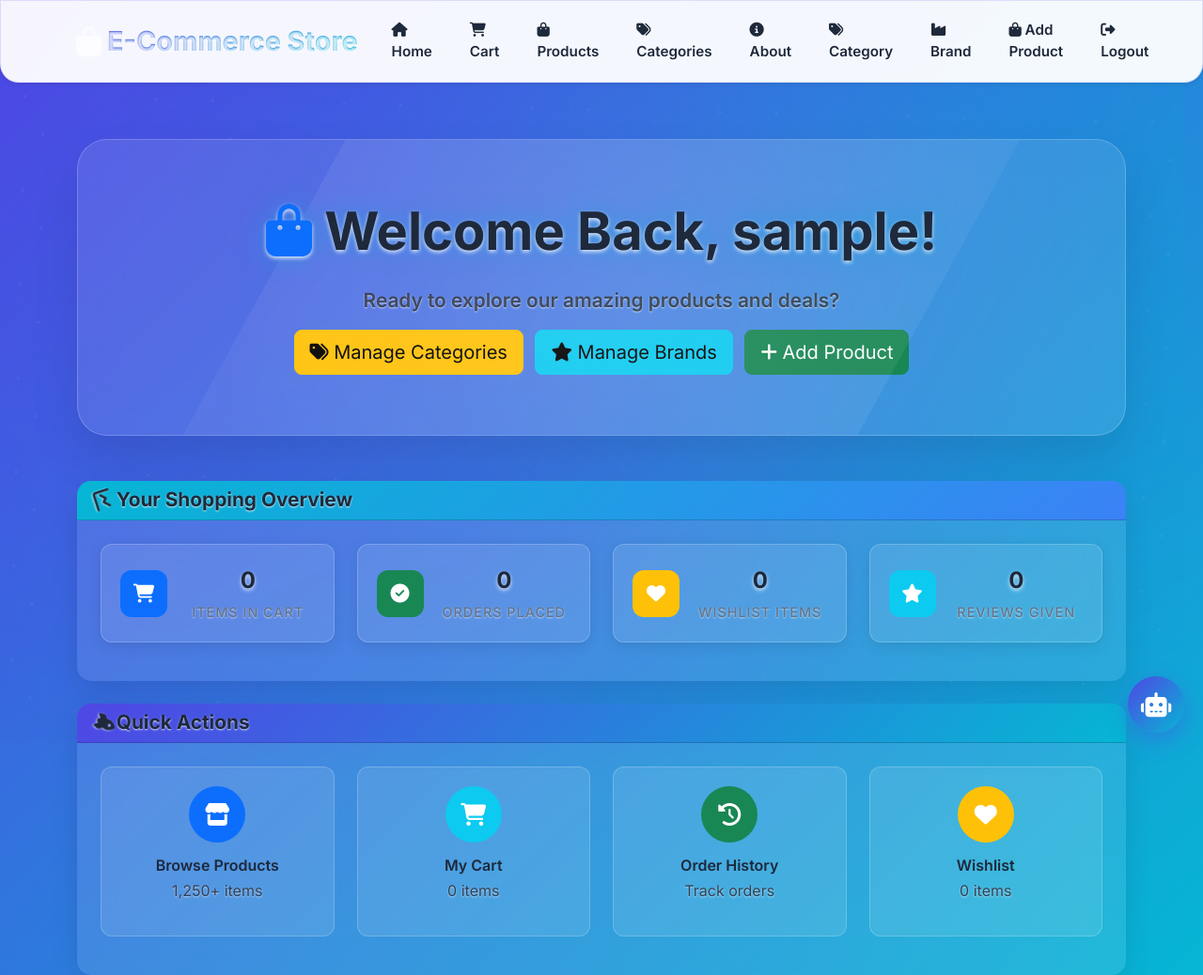
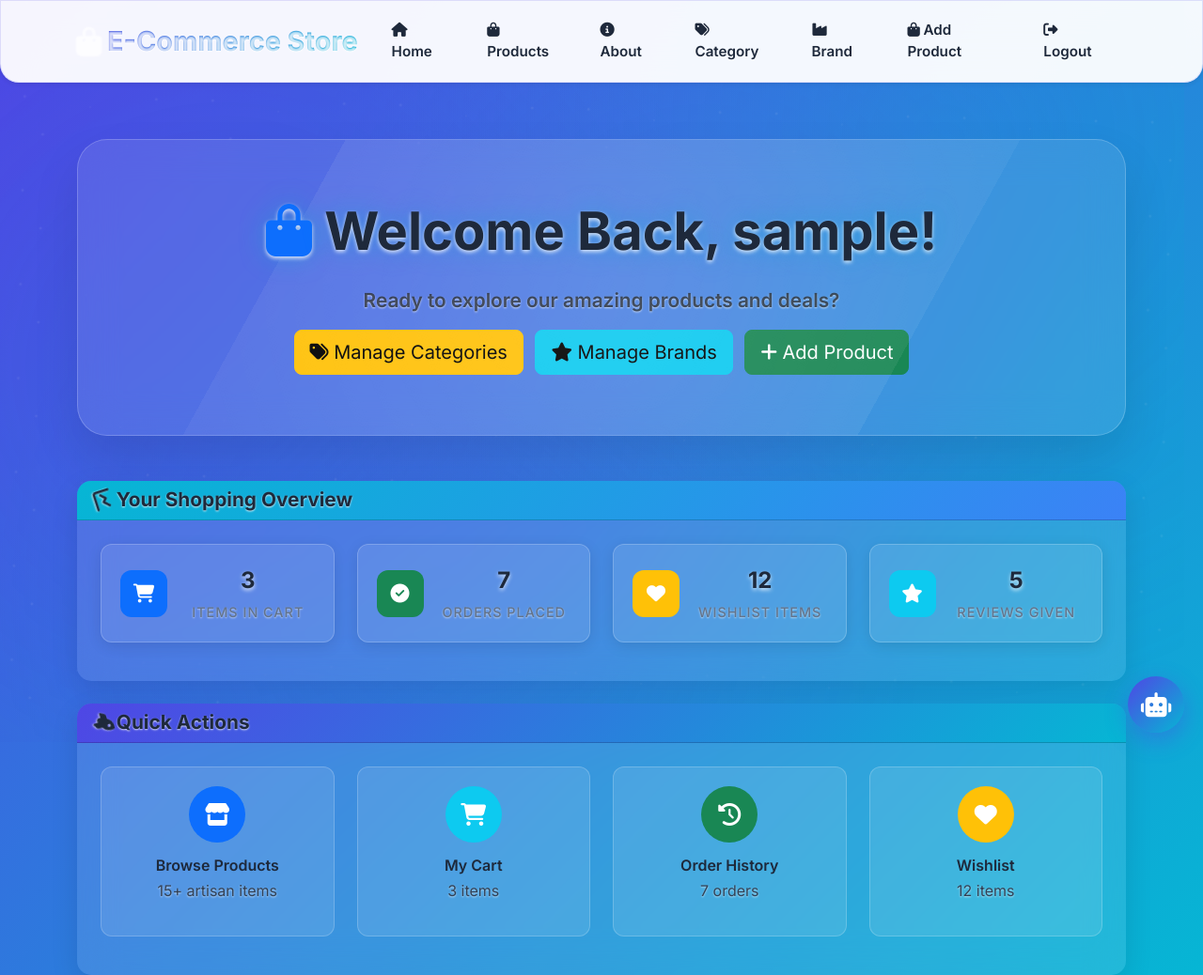
Before and after one commit to griselda-oa/E-commerce, a PHP site: page /index.php in a window 1280 px wide. Shown: the whole page at 94% size. Run offline with PHP 8.4, Linux system fonts and the light colour scheme; the visitor is signed in with stand-in values (Sample User, id 1).

Commit message:
Fix duplicate navigation buttons and add realistic shopping data

```diff
--- a/index.php
+++ b/index.php
@@ -1385,22 +1385,10 @@ require_once 'settings/core.php';
 						</a>
 					</li>
 					<li class="nav-item">
-						<a class="nav-link" href="#">
-							<i class="fa fa-shopping-cart"></i> Cart
-						</a>
-					</li>
-					<li class="nav-item">
 						<a class="nav-link" href="all_product.php">
 							<i class="fa fa-shopping-bag"></i> Products
 						</a>
 					</li>
-					<?php if (is_admin()): ?>
-					<li class="nav-item">
-						<a class="nav-link" href="admin/category.php">
-							<i class="fa fa-tags"></i> Categories
-						</a>
-					</li>
-					<?php endif; ?>
 					<li class="nav-item">
 						<a class="nav-link" href="#">
 							<i class="fa fa-info-circle"></i> About
@@ -1503,7 +1491,7 @@ require_once 'settings/core.php';
 											<i class="fa fa-shopping-cart"></i>
 										</div>
 										<div class="stat-content">
-											<div class="stat-number">0</div>
+											<div class="stat-number" id="cart-count">3</div>
 											<div class="stat-label">Items in Cart</div>
 										</div>
 									</div>
@@ -1514,7 +1502,7 @@ require_once 'settings/core.php';
 											<i class="fa fa-check-circle"></i>
 										</div>
 										<div class="stat-content">
-											<div class="stat-number">0</div>
+											<div class="stat-number" id="orders-count">7</div>
 											<div class="stat-label">Orders Placed</div>
 										</div>
 									</div>
@@ -1525,7 +1513,7 @@ require_once 'settings/core.php';
 											<i class="fa fa-heart"></i>
 										</div>
 										<div class="stat-content">
-											<div class="stat-number">0</div>
+											<div class="stat-number" id="wishlist-count">12</div>
 											<div class="stat-label">Wishlist Items</div>
 										</div>
 									</div>
@@ -1536,7 +1524,7 @@ require_once 'settings/core.php';
 											<i class="fa fa-star"></i>
 										</div>
 										<div class="stat-content">
-											<div class="stat-number">0</div>
+											<div class="stat-number" id="reviews-count">5</div>
 											<div class="stat-label">Reviews Given</div>
 										</div>
 									</div>
@@ -1556,13 +1544,13 @@ require_once 'settings/core.php';
 						<div class="card-body">
 							<div class="row">
 								<div class="col-md-3 mb-3">
-									<a href="products.php" class="action-card">
+									<a href="all_product.php" class="action-card">
 										<div class="action-icon bg-primary">
 											<i class="fa fa-store"></i>
-								</div>
+										</div>
 										<div class="action-content">
 											<h6>Browse Products</h6>
-											<p class="text-muted">1,250+ items</p>
+											<p class="text-muted">15+ artisan items</p>
 										</div>
 									</a>
 								</div>
@@ -1573,7 +1561,7 @@ require_once 'settings/core.php';
 										</div>
 										<div class="action-content">
 											<h6>My Cart</h6>
-											<p class="text-muted">0 items</p>
+											<p class="text-muted">3 items</p>
 										</div>
 									</a>
 								</div>
@@ -1584,7 +1572,7 @@ require_once 'settings/core.php';
 										</div>
 										<div class="action-content">
 											<h6>Order History</h6>
-											<p class="text-muted">Track orders</p>
+											<p class="text-muted">7 orders</p>
 										</div>
 									</a>
 								</div>
@@ -1595,10 +1583,10 @@ require_once 'settings/core.php';
 										</div>
 										<div class="action-content">
 											<h6>Wishlist</h6>
-											<p class="text-muted">0 items</p>
+											<p class="text-muted">12 items</p>
 										</div>
 									</a>
-						</div>
+								</div>
 					</div>
 				</div>
 			</div>
@@ -1744,6 +1732,9 @@ require_once 'settings/core.php';
 				return new bootstrap.Dropdown(dropdownToggleEl);
 			});
 
+			// Animate shopping overview numbers
+			animateShoppingNumbers();
+
 			// Enhanced dropdown interactions
 			document.getElementById('userDropdown')?.addEventListener('click', function(e) {
 				e.preventDefault();
@@ -2083,6 +2074,33 @@ require_once 'settings/core.php';
 
 		// TYPING ANIMATIONS - SIMPLIFIED AND WORKING
 		initTypingAnimations();
+
+		// Animate shopping overview numbers
+		function animateShoppingNumbers() {
+			const cartCount = document.getElementById('cart-count');
+			const ordersCount = document.getElementById('orders-count');
+			const wishlistCount = document.getElementById('wishlist-count');
+			const reviewsCount = document.getElementById('reviews-count');
+
+			if (cartCount) animateNumber(cartCount, 3);
+			if (ordersCount) animateNumber(ordersCount, 7);
+			if (wishlistCount) animateNumber(wishlistCount, 12);
+			if (reviewsCount) animateNumber(reviewsCount, 5);
+		}
+
+		function animateNumber(element, target) {
+			let current = 0;
+			const increment = target / 30;
+			const timer = setInterval(() => {
+				current += increment;
+				if (current >= target) {
+					element.textContent = target;
+					clearInterval(timer);
+				} else {
+					element.textContent = Math.floor(current);
+				}
+			}, 50);
+		}
 
 		// Add a test button for manual animation trigger
 		const testButton = document.createElement('button');
```
